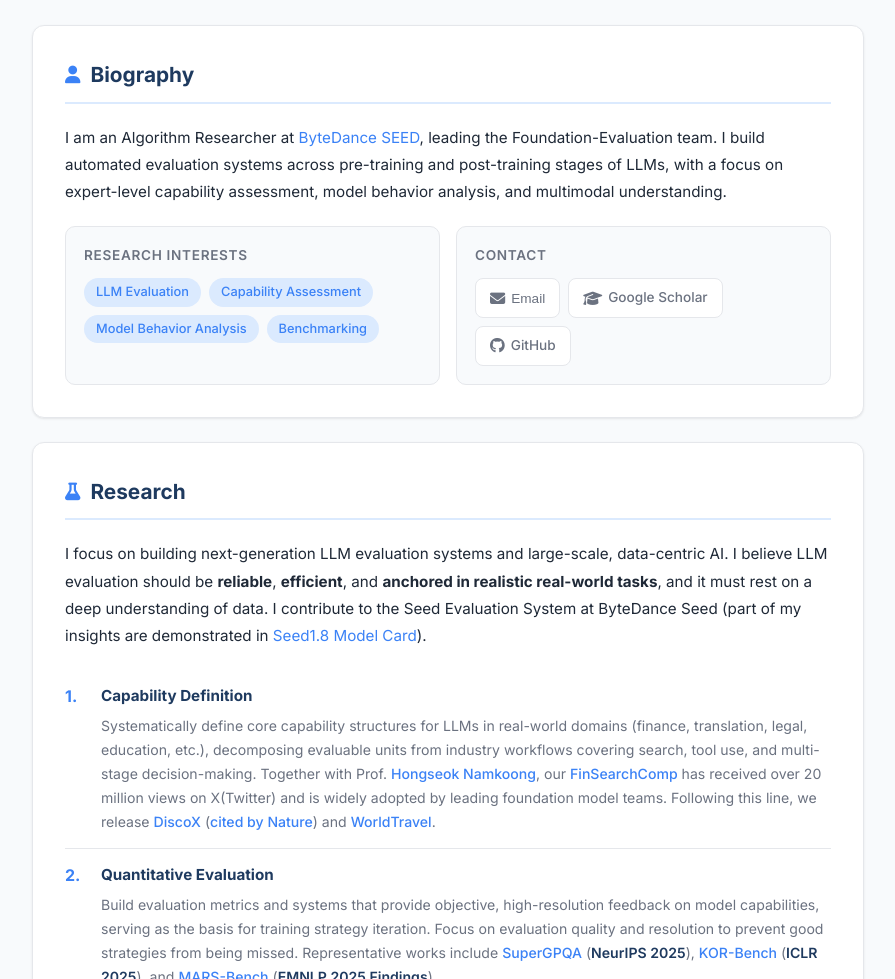
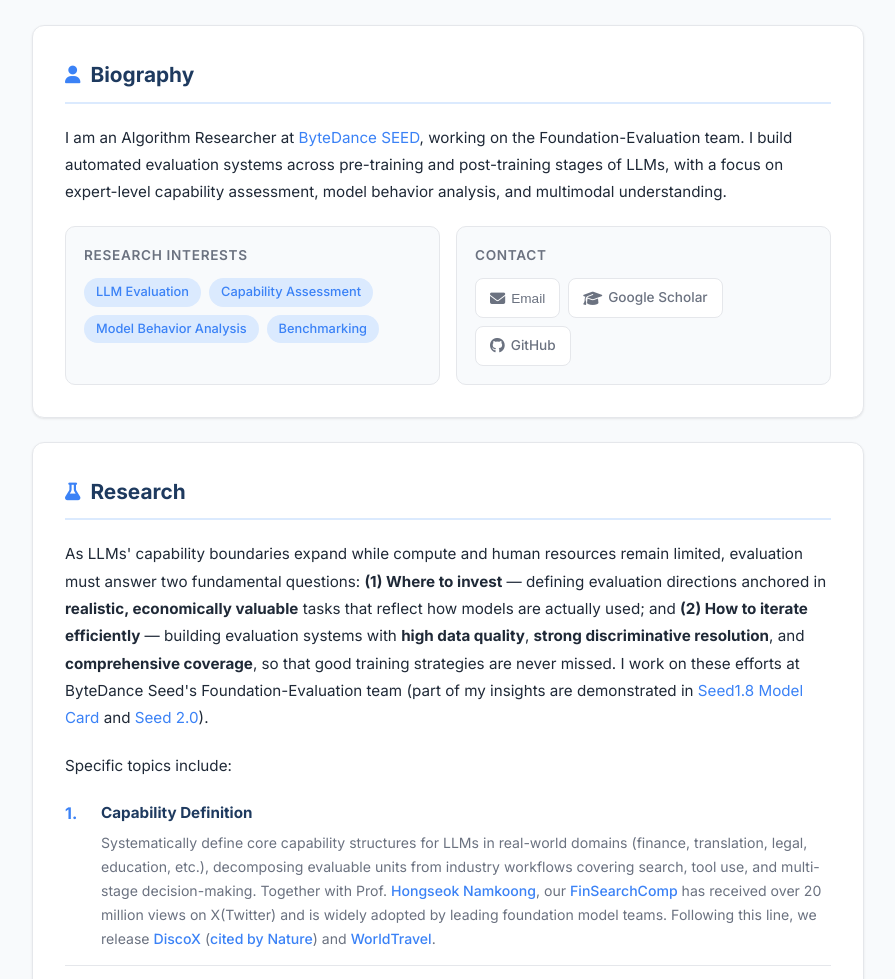
Before and after one commit to randomtutu/randomtutu.github.io, a plain HTML site: page index.html in a window 1280 px wide. Shown: the part 340-1319 px from the top of the page, without its empty margins (192-1087 px from the left). Drawn offline with Linux system fonts and the light colour scheme.

Commit message:
refactor: edit detail

```diff
--- a/index.html
+++ b/index.html
@@ -46,7 +46,7 @@
       <h2><i class="fas fa-user"></i> Biography</h2>
       <p class="bio-text">
         I am an Algorithm Researcher at <a href="https://seed.bytedance.com/" target="_blank">ByteDance SEED</a>,
-        leading the Foundation-Evaluation team. I build automated evaluation systems across pre-training and post-training stages of LLMs,
+        working on the Foundation-Evaluation team. I build automated evaluation systems across pre-training and post-training stages of LLMs,
         with a focus on expert-level capability assessment, model behavior analysis, and multimodal understanding.
       </p>
 
@@ -81,12 +81,15 @@
     <div class="section" id="research">
       <h2><i class="fas fa-flask"></i> Research</h2>
       <p class="bio-text">
-        I focus on building next-generation LLM evaluation systems and large-scale, data-centric AI.
-        I believe LLM evaluation should be <strong>reliable</strong>, <strong>efficient</strong>, and <strong>anchored in realistic real-world tasks</strong>,
-        and it must rest on a deep understanding of data.
-        I contribute to the Seed Evaluation System at ByteDance Seed (part of my insights are demonstrated in
-        <a href="https://github.com/ByteDance-Seed/Seed-1.8" target="_blank">Seed1.8 Model Card</a>).
+        As LLMs' capability boundaries expand while compute and human resources remain limited,
+        evaluation must answer two fundamental questions:
+        <strong>(1) Where to invest</strong> — defining evaluation directions anchored in <strong>realistic, economically valuable</strong> tasks that reflect how models are actually used;
+        and <strong>(2) How to iterate efficiently</strong> — building evaluation systems with <strong>high data quality</strong>, <strong>strong discriminative resolution</strong>, and <strong>comprehensive coverage</strong>,
+        so that good training strategies are never missed.
+        I work on these efforts at ByteDance Seed's Foundation-Evaluation team
+        (part of my insights are demonstrated in <a href="https://github.com/ByteDance-Seed/Seed-1.8" target="_blank">Seed1.8 Model Card</a> and <a href="https://seed.bytedance.com/en/seed2" target="_blank">Seed 2.0</a>).
       </p>
+      <p class="bio-text" style="margin-bottom:0;">Specific topics include:</p>
       <ol class="research-list">
         <li class="research-item">
           <div class="research-title">Capability Definition</div>
```
